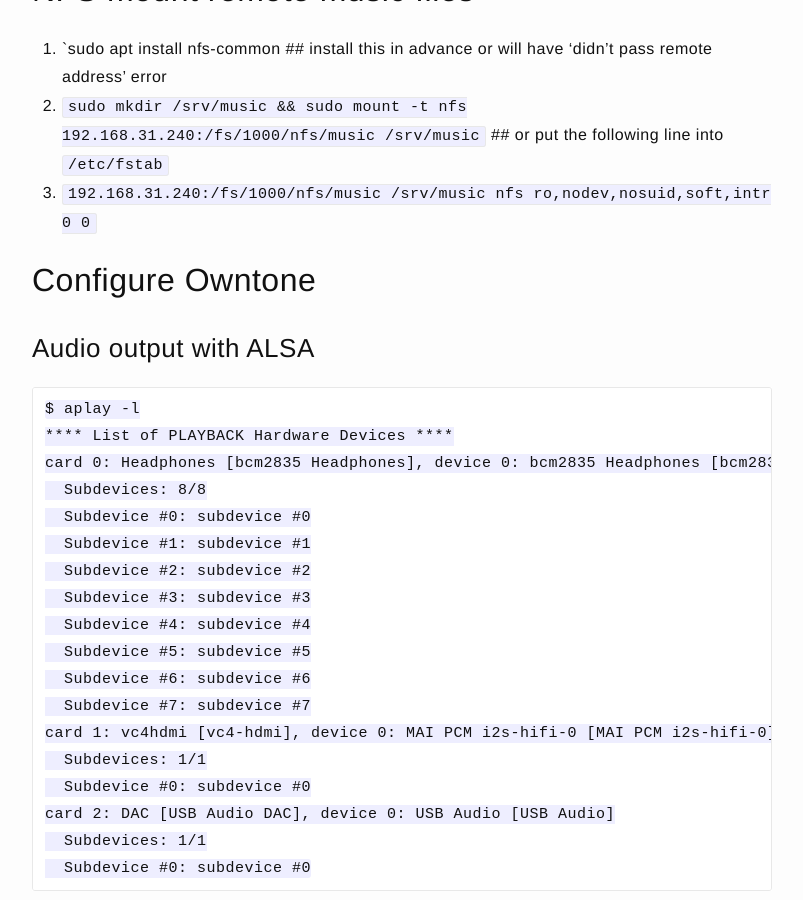
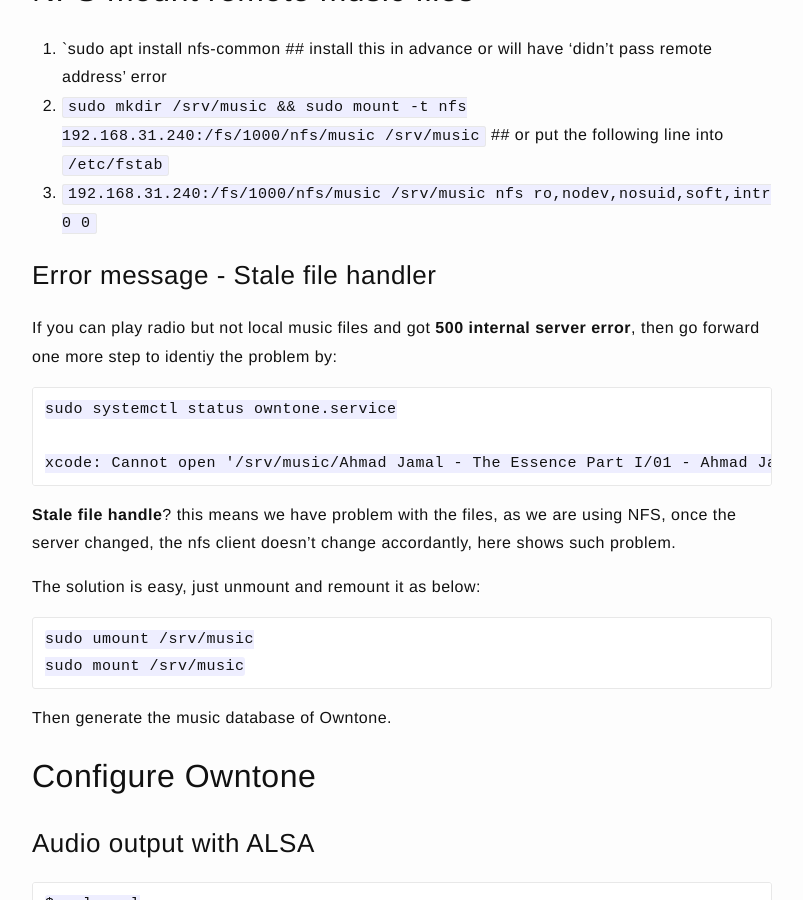
Before and after one commit to jazzi/jazzi.github.io, a Jekyll site: the page built from _posts/2025-12-28-install-owntone-music-server-on-raspberrypi.md, in a window 1280 px wide and 900 px high, scrolled down 815 px. Shown: the whole window, without its empty margins (238-1041 px from the left). Built offline with Jekyll 4.4.1, drawn with Linux system fonts in a browser that asks for light colours.

Commit message:
add tips

````diff
--- a/_posts/2025-12-28-install-owntone-music-server-on-raspberrypi.md
+++ b/_posts/2025-12-28-install-owntone-music-server-on-raspberrypi.md
@@ -27,6 +27,26 @@ Then `sudo apt update & sudo apt install owntone`
 1. `sudo apt install nfs-common ## install this in advance or will have 'didn't pass remote address' error
 2. `sudo mkdir /srv/music && sudo mount -t nfs 192.168.31.240:/fs/1000/nfs/music /srv/music` ## or put the following line into `/etc/fstab`
 3. `192.168.31.240:/fs/1000/nfs/music /srv/music nfs ro,nodev,nosuid,soft,intr 0 0`
+
+### Error message - Stale file handler
+
+If you can play radio but not local music files and got **500 internal server error**, then go forward one more step to identiy the problem by:
+
+```
+sudo systemctl status owntone.service
+
+xcode: Cannot open '/srv/music/Ahmad Jamal - The Essence Part I/01 - Ahmad Jamal - Flight.mp3': Stale file handle
+```
+
+**Stale file handle**? this means we have problem with the files, as we are using NFS, once the server changed, the nfs client doesn't change accordantly, here shows such problem.
+
+The solution is easy, just unmount and remount it as below:
+
+```
+sudo umount /srv/music
+sudo mount /srv/music
+```
+Then generate the music database of Owntone.
 
 ## Configure Owntone
 
````
